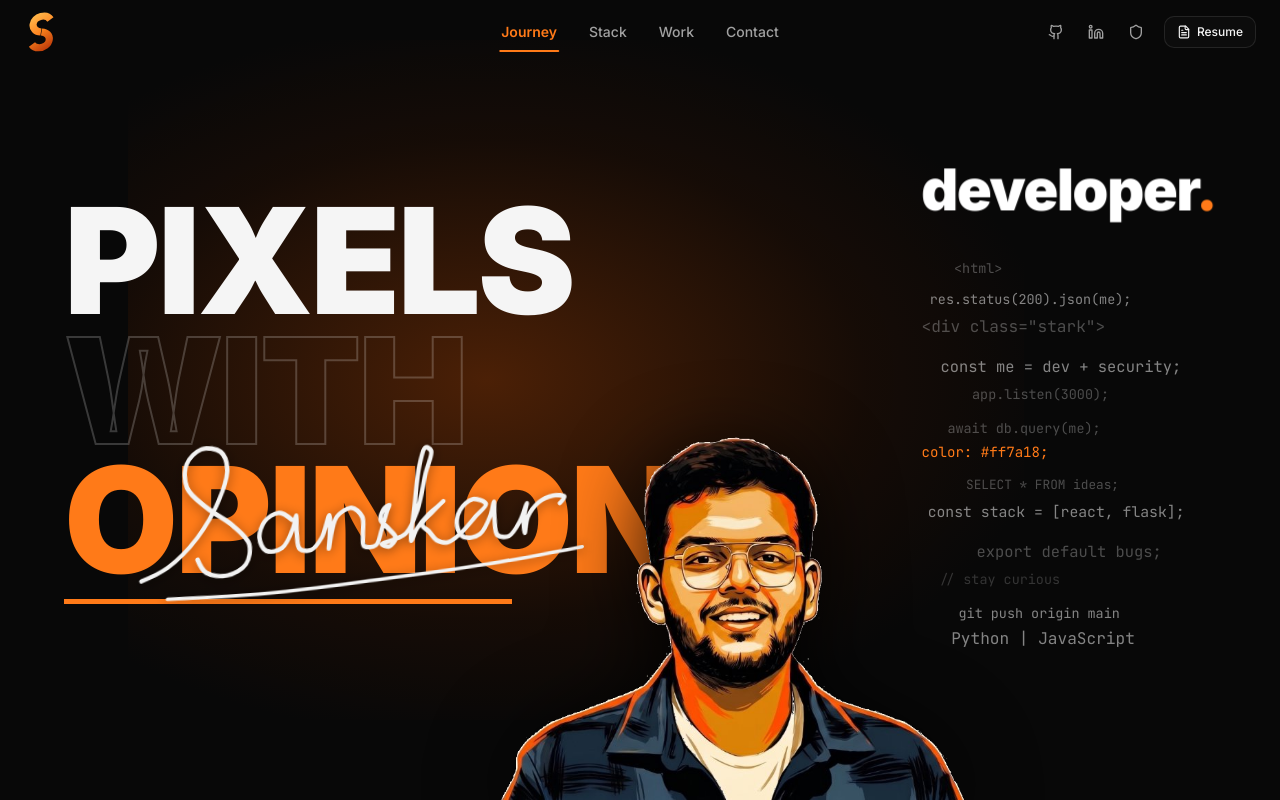
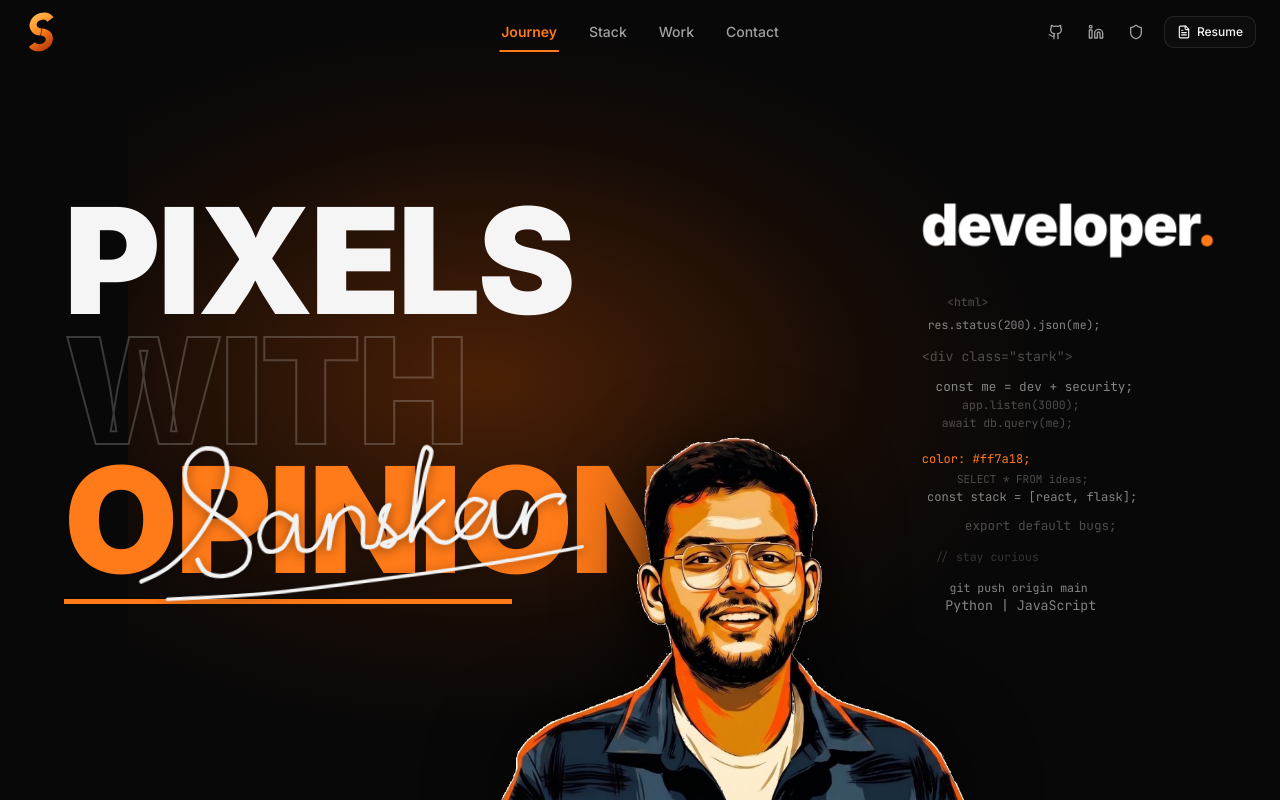
Before and after one commit to Sanskar-bot/Sanskar_portfolio, a Next.js app: page / in a window 1280 px wide. Shown: the top 800 px of the page. Built offline with nearby package versions, Linux system fonts and the light colour scheme.

Commit message:
feat(hero): tighter code lines and stronger floating motion

```diff
--- a/components/sections/hero.tsx
+++ b/components/sections/hero.tsx
@@ -54,25 +54,25 @@ function floatVars(c: FloatCfg) {
 }
 
 // Big word on the right. Small, slow, clearly visible.
-const DEVELOPER_FLOAT: FloatCfg = { y: -9, x: 5, r: 0.5, yDur: 5.2, xDur: 7.6, phase: 1.5 };
+const DEVELOPER_FLOAT: FloatCfg = { y: -14, x: 8, r: 0.8, yDur: 5.2, xDur: 7.6, phase: 1.5 };
 
 // One entry per line in `codeLines` (same order, same count = 13).
 // indent = static left offset in px (this is what makes the lines look scattered, not in a column)
 // scale  = font-size multiplier (some lines slightly bigger, like a loose code cloud)
 const CODE_LINE_LAYOUT: (FloatCfg & { indent: number; scale: number })[] = [
-  { indent: 33, scale: 1.0,  y: -4, x: 3,  yDur: 6.4, xDur: 9.0,  phase: 0.4 },
-  { indent: 9,  scale: 1.0,  y: 5,  x: -3, yDur: 5.6, xDur: 8.2,  phase: 2.1 },
-  { indent: 0,  scale: 1.2,  y: -6, x: 4,  yDur: 7.2, xDur: 9.6,  phase: 3.3 },
-  { indent: 21, scale: 1.15, y: 4,  x: -4, yDur: 5.0, xDur: 7.4,  phase: 4.7 },
-  { indent: 51, scale: 1.0,  y: -5, x: 3,  yDur: 6.8, xDur: 8.8,  phase: 1.1 },
-  { indent: 27, scale: 1.0,  y: 4,  x: -2, yDur: 5.8, xDur: 9.4,  phase: 5.2 },
-  { indent: 0,  scale: 1.05, y: -5, x: 4,  yDur: 6.0, xDur: 7.8,  phase: 2.8 },
-  { indent: 45, scale: 0.95, y: 5,  x: -3, yDur: 7.6, xDur: 10.0, phase: 0.9 },
-  { indent: 6,  scale: 1.1,  y: -4, x: 3,  yDur: 5.4, xDur: 8.6,  phase: 3.9 },
-  { indent: 57, scale: 1.15, y: 6,  x: -4, yDur: 6.6, xDur: 7.2,  phase: 4.3 },
-  { indent: 18, scale: 1.0,  y: -3, x: 2,  yDur: 7.0, xDur: 9.2,  phase: 1.8 },
-  { indent: 39, scale: 1.0,  y: 4,  x: -3, yDur: 5.2, xDur: 8.0,  phase: 5.6 },
-  { indent: 30, scale: 1.2,  y: -5, x: 3,  yDur: 6.2, xDur: 9.8,  phase: 2.4 },
+  { indent: 26, scale: 1.0,  y: -8, x: 6,  yDur: 6.4, xDur: 9.0,  phase: 0.4 },
+  { indent: 7,  scale: 1.0,  y: -7, x: -5, yDur: 5.6, xDur: 8.2,  phase: 2.1 },
+  { indent: 0,  scale: 1.15, y: 8,  x: 6,  yDur: 7.2, xDur: 9.6,  phase: 3.3 },
+  { indent: 17, scale: 1.1,  y: 7,  x: -6, yDur: 5.0, xDur: 7.4,  phase: 4.7 },
+  { indent: 41, scale: 1.0,  y: -8, x: 5,  yDur: 6.8, xDur: 8.8,  phase: 1.1 },
+  { indent: 22, scale: 1.0,  y: -7, x: -4, yDur: 5.8, xDur: 9.4,  phase: 5.2 },
+  { indent: 0,  scale: 1.05, y: 8,  x: 6,  yDur: 6.0, xDur: 7.8,  phase: 2.8 },
+  { indent: 36, scale: 0.95, y: 7,  x: -5, yDur: 7.6, xDur: 10.0, phase: 0.9 },
+  { indent: 5,  scale: 1.05, y: -8, x: 5,  yDur: 5.4, xDur: 8.6,  phase: 3.9 },
+  { indent: 46, scale: 1.1,  y: -7, x: -6, yDur: 6.6, xDur: 7.2,  phase: 4.3 },
+  { indent: 14, scale: 1.0,  y: 8,  x: 4,  yDur: 7.0, xDur: 9.2,  phase: 1.8 },
+  { indent: 31, scale: 1.0,  y: 7,  x: -5, yDur: 5.2, xDur: 8.0,  phase: 5.6 },
+  { indent: 24, scale: 1.15, y: -8, x: 5,  yDur: 6.2, xDur: 9.8,  phase: 2.4 },
 ];
 
 // ── Hand-written "Sanskar": drawn stroke by stroke, like a pen on paper ──
@@ -588,7 +588,7 @@ export function Hero() {
             animate: { opacity: 1 },
             transition: { duration: 0.8, delay: 0.5, ease },
           })}
-          className="flex flex-col gap-[clamp(6px,0.9vw,16px)]"
+          className="flex flex-col gap-[clamp(5px,0.7vw,10px)]"
         >
           {codeLines.map((line, i) => {
             const layout = CODE_LINE_LAYOUT[i];
@@ -603,7 +603,7 @@ export function Hero() {
                   className="hero-float-x whitespace-nowrap font-mono leading-snug"
                   style={{
                     ...fv.inner,
-                    fontSize: `calc(clamp(12px, 1.05vw, 17px) * ${layout.scale})`,
+                    fontSize: `calc(clamp(10.5px, 0.9vw, 14.5px) * ${layout.scale})`,
                     color: line.brand
                       ? '#FF7A18'
                       : line.comment
```
